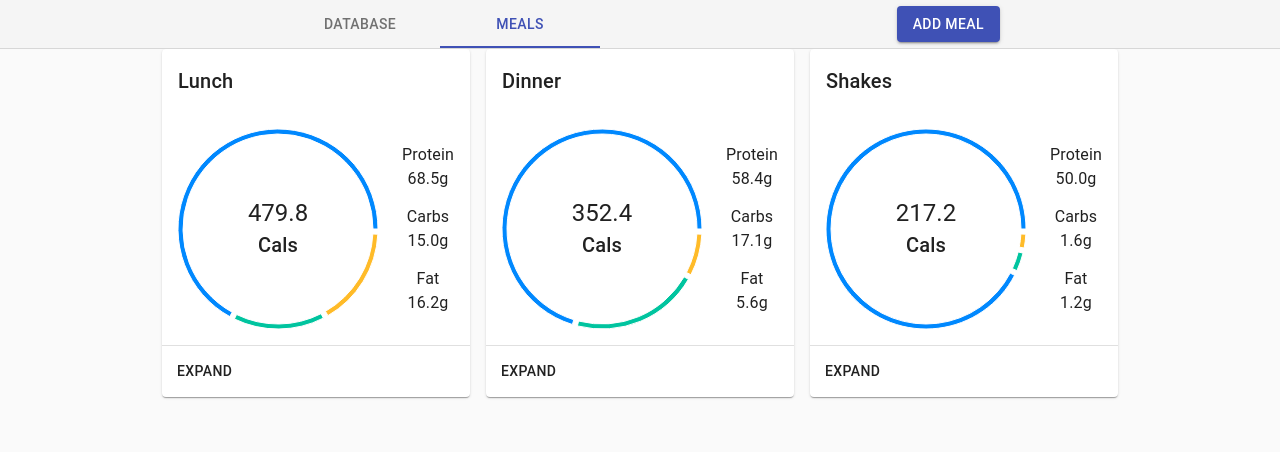
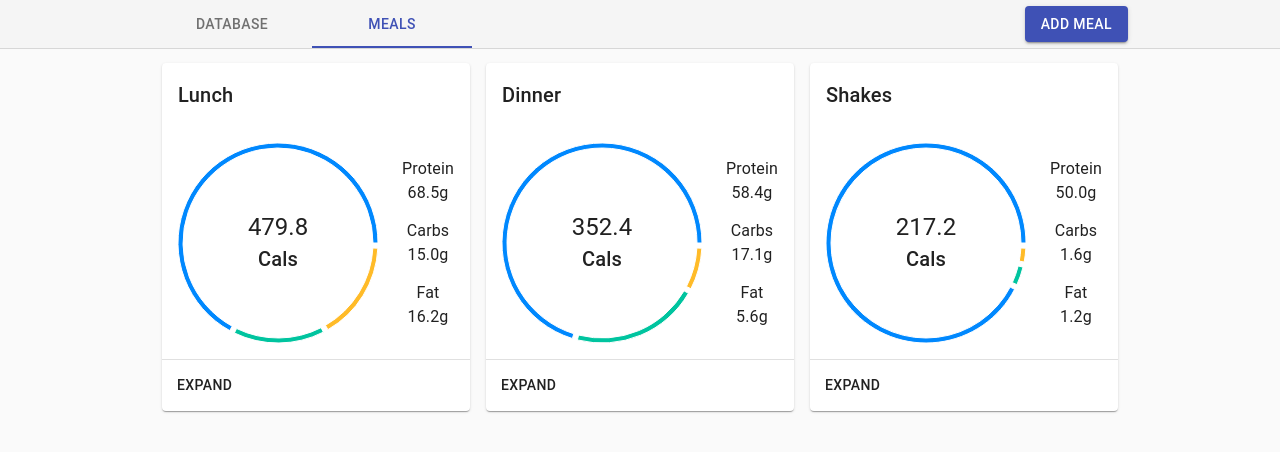
Before and after one commit to nanexo/MealPlanner, a React (Create React App) app: page / in a window 1280 px wide. Shown: the top 452 px of the page. Built offline with nearby package versions, Linux system fonts and the light colour scheme; the HTML template or start-up script is replaced by a standard one.

Commit message:
update app dimensions, handle scrolling of content for different screensizes

```diff
--- a/src/App.css
+++ b/src/App.css
@@ -19,4 +19,9 @@ span {
 	display: flex;
 	align-items: flex-start;
 	justify-content: center;
+	padding: 1em 0;
 }
+
+.scroll-container {
+	overflow: auto;
+}
--- a/src/App.js
+++ b/src/App.js
@@ -10,16 +10,20 @@ import { makeStyles } from '@material-ui/core/styles';
 
 import './App.css';
 
+
+
 const useStyles = makeStyles(theme => ({
+
+	appDimensions: {
+		maxWidth: 1024,
+		width: 'calc(100vw - 4em)',
+		minWidth: theme.breakpoints.values['sm'] - 16, // account for scrollbars
+		margin: 'auto'
+	},
 
 	appBar: {
 		borderBottom: `1px solid ${theme.palette.divider}`,
 		alignItems: 'center'
-	},
-
-	toolbar: {
-		maxWidth: 768,
-		width: '100vw'
 	},
 
 	toolbarTitle: {
@@ -28,11 +32,6 @@ const useStyles = makeStyles(theme => ({
 
 	tabs: {
 		flexGrow: 1
-	},
-
-	tabContent: {
-		maxHeight: 'calc(100vh - 112px - 2em)',
-		padding: '1em 0',
 	}
 
 }));
@@ -77,7 +76,7 @@ function App() {
 				<CssBaseline />
 				<div className="wrapper">
 					<AppBar position="static" color="default" elevation={0} className={classes.appBar}>
-						<Toolbar variant="dense" className={classes.toolbar}>
+						<Toolbar variant="dense" className={classes.appDimensions}>
 							<Tabs
 								value={state.selectedTab}
 								onChange={handleTabChange}
@@ -91,8 +90,10 @@ function App() {
 							{primaryButton}
 						</Toolbar>
 					</AppBar>
-					<div className="tab-content">
-						{renderedContent}
+					<div className="scroll-container">
+						<div className={'tab-content ' + classes.appDimensions}>
+							{renderedContent}
+						</div>
 					</div>
 				</div>
 				{/*key is needed here to redo the state of the component based on new props - any id will do that cant be a normal id*/}
--- a/src/FoodDatabase.js
+++ b/src/FoodDatabase.js
@@ -10,8 +10,7 @@ import { Paper, Grid, Divider } from '@material-ui/core';
 
 const useStyles = makeStyles(theme => ({
 	root: {
-		maxWidth: 768,
-		width: '100vw'
+		width: '100%'
 	},
 
 	divider: {
@@ -28,7 +27,7 @@ function FoodDatabase(props) {
 	const selectedItem = props.items[selectedIndex];
 
 	const theme = useTheme();
-	const isMobile = useMediaQuery(theme.breakpoints.down('sm'));
+	const isMobile = useMediaQuery(theme.breakpoints.down('xs'));
 
 	const desktop =  (
 		<Paper className={classes.root}>
--- a/src/MealContainer.js
+++ b/src/MealContainer.js
@@ -7,7 +7,7 @@ function MealContainer(props) {
 	const mealCards = props.items.map((item, index) => <Grid item key={item.id}><MealCard meal={item} /></Grid>)
 	return (
 		<div>
-			<Grid container spacing={2} justify="center">
+			<Grid container spacing={2} justify="space-around">
 				{mealCards}
 			</Grid>
 		</div>
```
